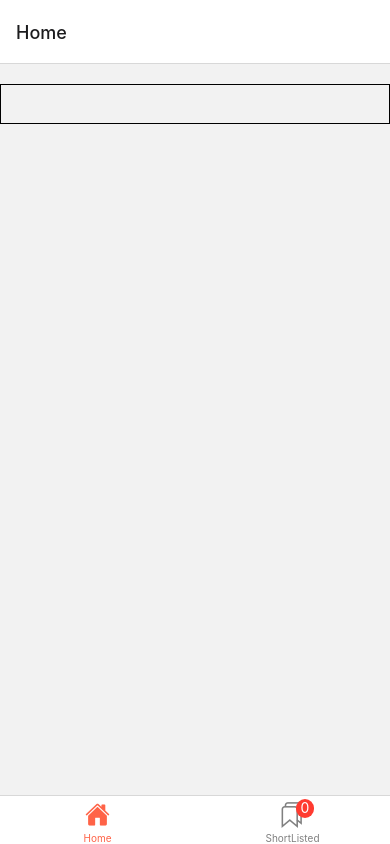
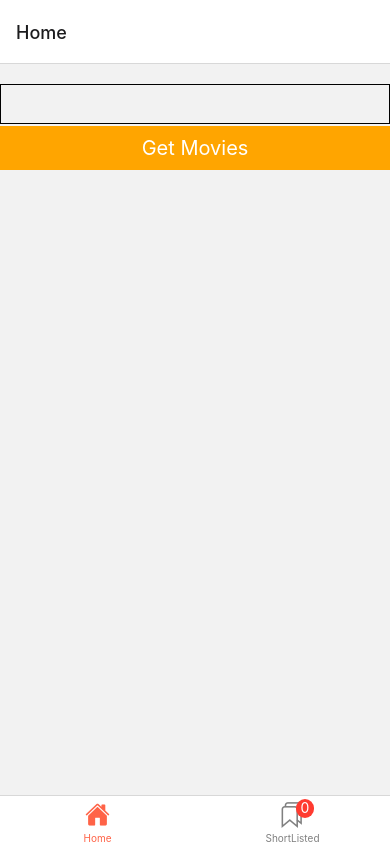
Before and after one commit to abhidatta0/MovieAlmanacReactnativeApp, a React Native app: screen / in a window 390 px wide. Built offline with nearby package versions, Linux system fonts and the light colour scheme.

Commit message:
enhanced UI

```diff
--- a/src/components/MovieCard.tsx
+++ b/src/components/MovieCard.tsx
@@ -1,22 +1,21 @@
 import {View, Text, StyleSheet, Image, TouchableOpacity} from 'react-native';
-import Ionicons from 'react-native-vector-icons/Ionicons';
 
 import { MovieType } from '../types/movie';
 
 type Props = {
     movie: MovieType;
+    onShortlistButtonPress: ()=> void,
 }
 
-const MovieCard = ({movie}:Props)=>{
+const MovieCard = ({movie, onShortlistButtonPress}:Props)=>{
    return (
     <View style={styles.movieCard}>
       <Image source={{uri: movie.Poster}} style={styles.img} resizeMode="cover"/>
       <Text>{movie.Title}</Text>
-      <Text>Year of Release: {movie.Year}
-      <TouchableOpacity>
-        <Ionicons name={'bookmark-outline'} color={'red'} size={15}/>
+      <Text>Year of Release: {movie.Year}</Text>
+      <TouchableOpacity onPress={onShortlistButtonPress} style={styles.shortListBtn}>
+        <Text style={styles.shortListText}>Add to shortlist</Text>
       </TouchableOpacity>
-      </Text>
     </View>
    )
 }
@@ -32,4 +31,13 @@ const styles = StyleSheet.create({
         padding: 10,
     },
     img:{width: '80%', height: '80%'},
+    shortListBtn:{
+      alignItems: 'center',
+      borderWidth: 1,
+      borderColor: 'orange',
+      padding: 1,
+    },
+    shortListText:{
+      color: 'orange',
+    }
 })
--- a/src/screens/Home.tsx
+++ b/src/screens/Home.tsx
@@ -1,6 +1,8 @@
 import { View, TextInput, StyleSheet,
     Alert,
     FlatList,
+    TouchableOpacity,
+    Text,
 } from 'react-native';
 import {useState} from 'react';
 import { MovieType } from '../types/movie';
@@ -38,8 +40,10 @@ const Home = ()=>{
                 style={styles.textInput}
                 value={searchText}
                 onChangeText={setSearchText}
-                onSubmitEditing={handleSubmit}
                 />
+                <TouchableOpacity style={styles.button} onPress={handleSubmit}>
+                    <Text style={styles.submitBtnText}>Get Movies</Text>
+                </TouchableOpacity>
                 <FlatList
               data={searchResults}
               renderItem={({item})=>(
@@ -62,6 +66,16 @@ const styles = StyleSheet.create({
     height: 40,
     borderWidth: 1,
    },
-   flatList:{marginVertical: 20, paddingBottom: 20 }
+   button:{
+    marginTop: 2,
+    backgroundColor: 'orange',
+    padding: 10,
+    alignItems:'center',
+   },
+   submitBtnText:{
+    color: '#fff',
+    fontSize: 20
+   },
+   flatList:{marginVertical: 20, paddingBottom: 50 }
 })
 export default Home;
```
